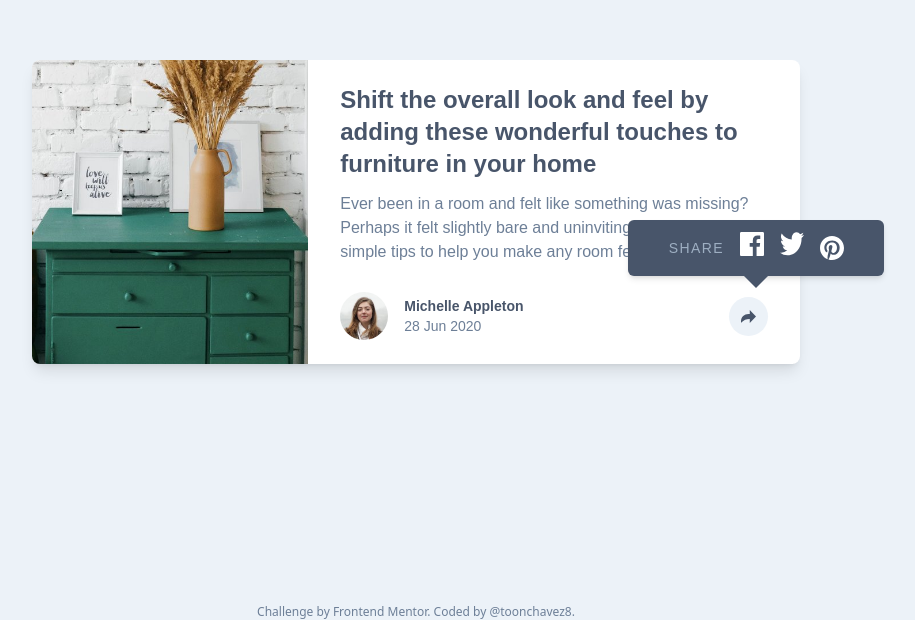
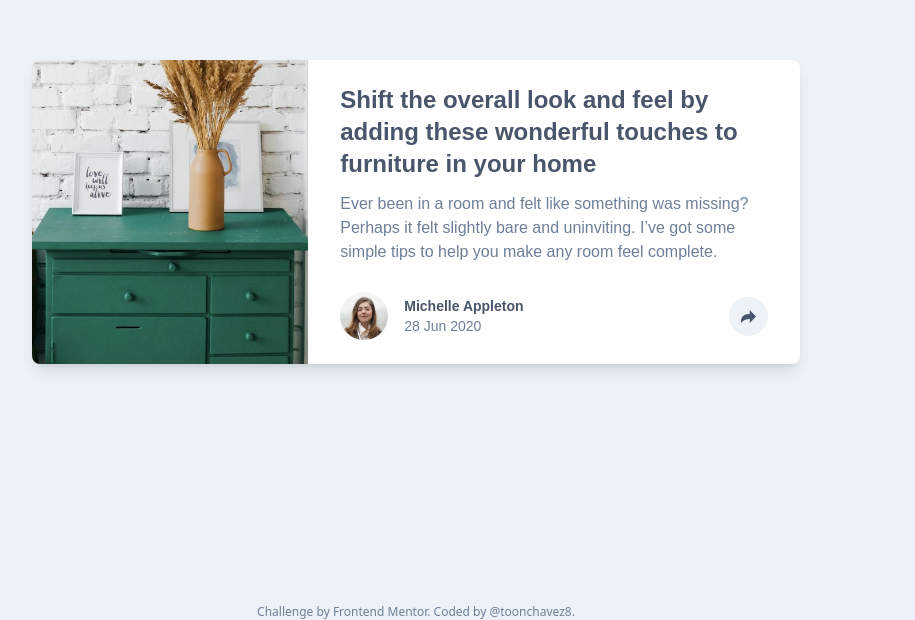
Before and after one commit to DevMentores/mc-03-article-preview, a website built with Vite: page src/index.html in a window 1280 px wide. Shown: the part 180-800 px from the top of the page, without its empty margins (224-1139 px from the left). Built offline with nearby package versions, Linux system fonts and the light colour scheme.

Commit message:
add hidden class to nav

```diff
--- a/src/index.html
+++ b/src/index.html
@@ -48,7 +48,7 @@
                 d="M15 6.495L8.766.014V3.88H7.441C3.33 3.88 0 7.039 0 10.936v2.049l.589-.612C2.59 10.294 5.422 9.11 8.39 9.11h.375v3.867L15 6.495z" />
             </svg>
           </button>
-          <nav id="shareBanner">
+          <nav id="shareBanner" class="hidden">
             <p class="font-manrope uppercase tracking-widest text-fem-blue-300 font-normal text-sm">share</p>
             <a href="#" class="block mb-2">
               <img src="./assets/icon-facebook.svg" alt="Facebook" class="w-6 h-6">
```
